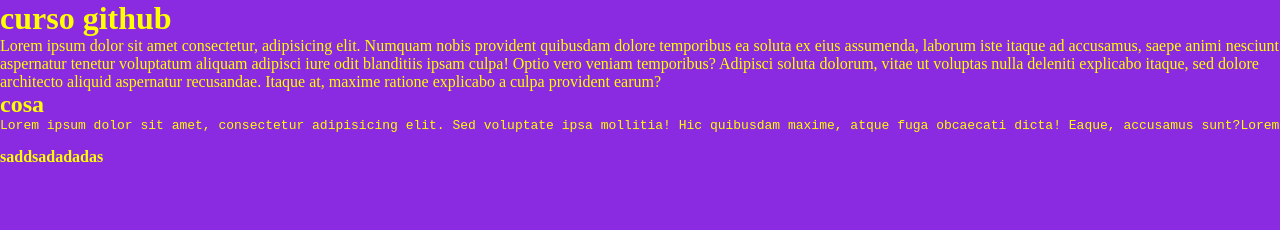
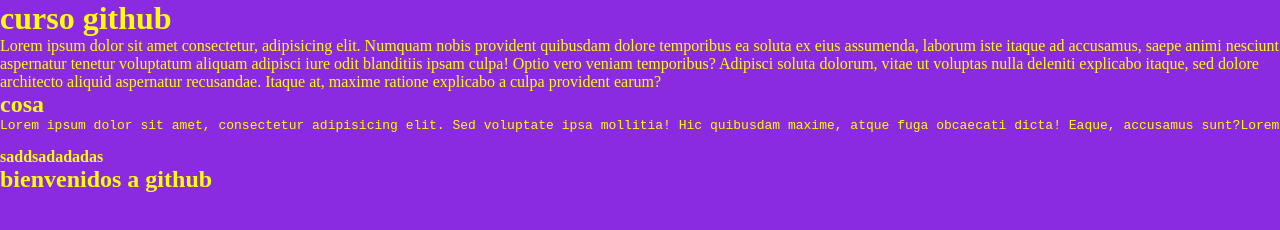
Before and after one commit to fatisanabria/proyecto1, a plain HTML site: page index.html in a window 1280 px wide. Shown: the top 230 px of the page. Drawn offline with Linux system fonts and the light colour scheme.

Commit message:
agrego un h2

```diff
--- a/index.html
+++ b/index.html
@@ -14,5 +14,6 @@
     <pre>Lorem ipsum dolor sit amet, consectetur adipisicing elit. Sed voluptate ipsa mollitia! Hic quibusdam maxime, atque fuga obcaecati dicta! Eaque, accusamus sunt?Lorem ipsum dolor sit amet consectetur adipisicing elit. Eius, doloribus quod quidem iste amet dolorum quaerat placeat. Velit doloribus nulla rem odit?
     </pre>
     <strong>saddsadadadas</strong>
+    <h2>bienvenidos a github</h2>
 </body>
 </html>
```
